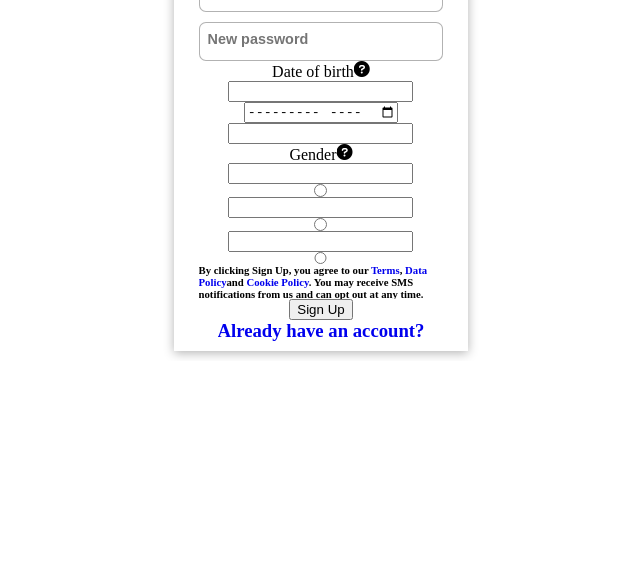
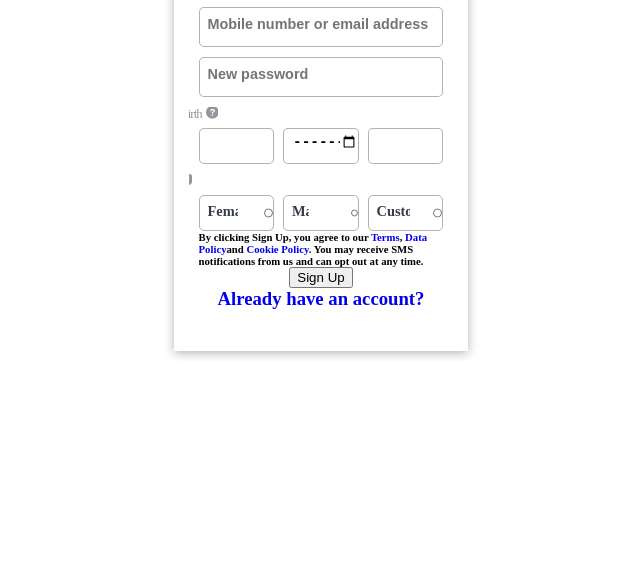
Before and after one commit to himal999/CLONE---FRONTEND, a plain HTML site: page facebook/login_signup/index.html in a window 1280 px wide. Shown: the part 229-800 px from the top of the page, without its empty margins (319-959 px from the left). Drawn offline with Linux system fonts and the light colour scheme.

Commit message:
radio complete

```diff
--- a/facebook/css/style.css
+++ b/facebook/css/style.css
@@ -100,7 +100,7 @@ form{
     height: 40px;
     padding-bottom: 7px;
     padding-left: 8px;
-    border-radius: 7px;
+    border-radius: 5px;
     text-decoration: none;
     border:1px solid rgba(0, 0, 0, 0.3);
     font-size: 0.9rem;
@@ -117,7 +117,7 @@ form{
     margin-top: 10px;
     padding-bottom: 7px;
     padding-left: 8px;
-    border-radius: 7px;
+    border-radius: 5px;
     text-decoration: none;
     border:1px solid rgba(0, 0, 0, 0.3);
     font-size: 0.9rem;
@@ -126,5 +126,93 @@ form{
 }
 
 #dob{
+    color:#92969D;
+    font-size: 0.8rem;
+    letter-spacing: -0.9px;
+    left: -138px;
+    top:10px;
+    display: flex;
+    position: relative;
+}
+
+.fa-question-circle{
+    margin-left: 4px;
+}
+
+.form-dob{
+    display: flex;
+    position: relative;
+    justify-content: space-between;
+    margin-top: 10px;
+}
+
+.form-dob>input{
+    position: relative;
+    width: 31%;
+    height: 36px;
+    padding-bottom: 7px;
+    padding-left: 8px;
+    border-radius: 5px;
+    text-decoration: none;
+    border:1px solid rgba(0, 0, 0, 0.3);
+    font-size: 0.9rem;
+    font-weight: bold;
+    outline: none;
+    margin-top: 6px;
+}
+
+#gender{
+    color:#92969D;
+    font-size: 0.8rem;
+    letter-spacing: -0.9px;
+    left: -153px;
+    top:10px;
+    display: flex;
+    position: relative;
+}
+
+.form-gender{
+    position: relative;
+    display: flex;
+    justify-content: space-between;
+    margin-top: 10px;
+    width: 100%;
+}
+
+.form-gender>div{
+
+    display: flex;
+    width: 31%;
+    height: 36px;
+    border-radius: 5px;
+    text-decoration: none;
+    border:1px solid rgba(0, 0, 0, 0.3);
+    font-size: 0.9rem;
+    font-weight: bold;
+    outline: none;
+    margin-top: 6px;
+    padding-top: 7px;
+    padding-left: 8px;
+}
+
+.form-gender>div>label{
+    color: #353b48;
+    font-weight: 580;
+
+    align-items: center;
+}
+.form-gender>div>input{
+      margin-top: -7px;
 
 }
+
+#ra-1{
+ margin-left: 26px;
+}
+#ra-2{
+    margin-left: 42px;
+}
+
+#ra-3{
+    margin-left: 23px;
+}
--- a/facebook/login_signup/index.html
+++ b/facebook/login_signup/index.html
@@ -22,21 +22,39 @@
                   <input class="form-input" type="text" placeholder="Mobile number or email address"/>
                   <input class="form-input" type="password" placeholder="New password"/>
                   <label id="dob">Date of birth<i class="fas fa-question-circle"></i></label>
-                  <input type="number"/>
-                  <input type="month"/>
-                  <input type="text"/>
-                  <lable>Gender<i class="fas fa-question-circle"></i></lable>
-                  <input type="text"/>
-                  <input type="radio">
-                  <input type="text"/>
-                  <input type="radio">
-                  <input type="text"/>
-                  <input type="radio">
+                  <div class="form-dob">
+                    <input type="number"/>
+                    <input type="month"/>
+                    <input type="text"/>
+                  </div>
+                  <lable id="gender">Gender<i class="fas fa-question-circle"></i></lable>
+                  <div class="form-gender">
+                      <div>
+                          <label>Female</label>
+                          <input id="ra-1" type="radio">
+                      </div>
+                      <div>
+                        <label>Male</label>
+                        <input id="ra-2" type="radio">
+                      </div>
+                      <div>
+                        <label>Custom</label>
+                        <input id="ra-3" type="radio">
+                    </div>
+                      </div>
+
+                  </div>
+
                   <h6>By clicking Sign Up, you agree to our<a href="#"> Terms</a>, <a href="#">Data Policy</a>and <a href="#">Cookie Policy</a>. You may receive SMS notifications from us and can opt out at any time.</h6>
                   <button>Sign Up</button>
+
                   <h3><a href="#">Already have an account?</a></h3>
             </form>
+
+
         </section>
+
+
     </main>
     <footer>
 
```
